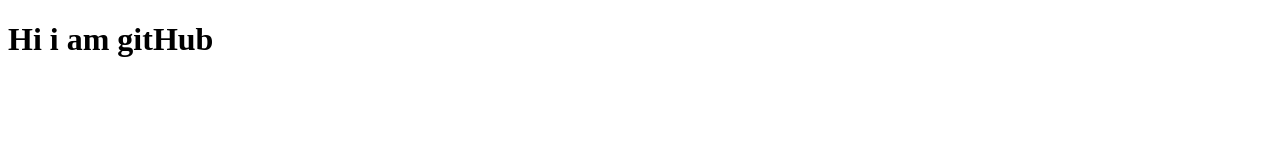
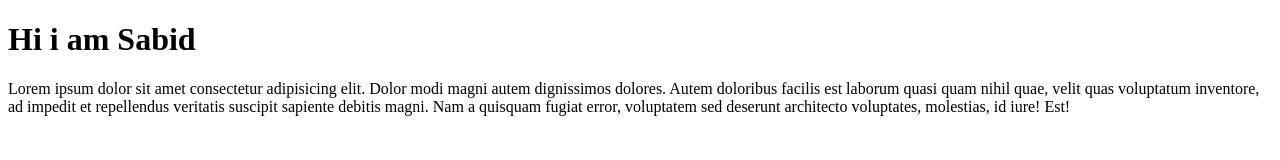
Before and after one commit to listenCoders/test, a plain HTML site: page index.html in a window 1280 px wide. Drawn offline with Linux system fonts and the light colour scheme.

Commit message:
new update

```diff
--- a/index.html
+++ b/index.html
@@ -8,7 +8,8 @@
 </head>
 <body>
 
-    <h1>Hi i am gitHub</h1>
+    <h1>Hi i am Sabid</h1>
+    <p>Lorem ipsum dolor sit amet consectetur adipisicing elit. Dolor modi magni autem dignissimos dolores. Autem doloribus facilis est laborum quasi quam nihil quae, velit quas voluptatum inventore, ad impedit et repellendus veritatis suscipit sapiente debitis magni. Nam a quisquam fugiat error, voluptatem sed deserunt architecto voluptates, molestias, id iure! Est!</p>
 
 </body>
 </html>
```
